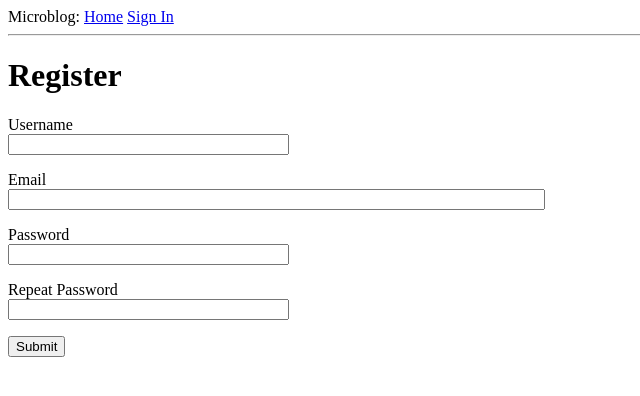
After one commit to richardkhillah/microblog, a Flask app: page /register in a window 1280 px wide. The commit adds this page. Shown: the top 396 px of the page, without its empty margins (0-640 px from the left). Run offline with Flask 2, Linux system fonts and the light colour scheme.

Commit message:
use login, logout and registration

```diff
--- a/app/__init__.py
+++ b/app/__init__.py
@@ -2,10 +2,13 @@ from flask import Flask
 from config import Config
 from flask_sqlalchemy import SQLAlchemy
 from flask_migrate import Migrate
+from flask_login import LoginManager
 
 app = Flask(__name__)
 app.config.from_object(Config)
 db = SQLAlchemy(app)
 migrate = Migrate(app, db)
+login = LoginManager(app)
+login.login_view = 'login'
 
 from app import routes, models
--- a/app/forms.py
+++ b/app/forms.py
@@ -1,9 +1,27 @@
 from flask_wtf import FlaskForm
 from wtforms import StringField, PasswordField, BooleanField, SubmitField
-from wtforms.validators import DataRequired
+from wtforms.validators import DataRequired, ValidationError, Email, EqualTo
+from app.models import User
 
 class LoginForm(FlaskForm):
     username = StringField('Username', validators=[DataRequired()])
     password = PasswordField('Password', validators=[DataRequired()])
     remember_me = BooleanField('Remember Me')
     submit = SubmitField('Submit')
+
+class RegistrationForm(FlaskForm):
+    username = StringField('Username', validators=[DataRequired()])
+    email = StringField('Email', validators=[DataRequired(), Email()])
+    password = PasswordField('Password', validators=[DataRequired()])
+    password2 = PasswordField('Repeat Password', validators=[DataRequired(), EqualTo('password')])
+    submit = SubmitField('Submit')
+
+    def validate_username(self, username):
+        user = User.query.filter_by(username=username.data).first()
+        if user is not None:
+            raise ValidationError('Please use a different username.')
+
+    def validate_email(self, email):
+        user = User.query.filter_by(email=email.data).first()
+        if user is not None:
+            raise ValidationError('Please use a different email address.')
--- a/app/routes.py
+++ b/app/routes.py
@@ -1,9 +1,13 @@
-from flask import render_template, redirect, url_for, flash
-from app import app
-from app.forms import LoginForm
+from flask import render_template, redirect, url_for, flash, request
+from werkzeug.urls import url_parse
+from app import app, db
+from app.models import User
+from app.forms import LoginForm, RegistrationForm
+from flask_login import current_user, login_user, login_required, logout_user
 
 @app.route('/')
 @app.route('/index')
+@login_required
 def index():
     user = {'username': 'Miguel'}
     posts = [
@@ -16,13 +20,40 @@ def index():
             'body': 'The Avengers movie was so cool!'
         }
     ]
-    return render_template('index.html',title='Home', user=user, posts=posts)
+    return render_template('index.html',title='Home', posts=posts)
 
 @app.route('/login', methods=['GET', 'POST'])
 def login():
+    if current_user.is_authenticated:
+        return redirect(url_for('index'))
     form = LoginForm()
     if form.validate_on_submit():
-        flash('Login requested for user {}, remember_me={}'.format(
-            form.username.data, form.remember_me.data))
+        user = User.query.filter_by(username=form.username.data).first()
+        if user is None or not user.check_password(form.password.data):
+            flash('Invalid username or password')
+            return redirect(url_for('login'))
+        login_user(user, remember=form.remember_me.data)
+        next_page = request.args.get('next')
+        if not next_page or url_parse(next_page).netloc != '':
+            next_page = url_for('index')
+        return redirect(next_page)
+    return render_template('login.html', title='Sign In', form=form)
+
+@app.route('/logout')
+def logout():
+    logout_user()
+    return redirect(url_for('index'))
+
+@app.route('/register', methods=['GET', 'POST'])
+def register():
+    if current_user.is_authenticated:
         return redirect(url_for('index'))
-    return render_template('login.html', title='Sign In', form=form)
+    form = RegistrationForm()
+    if form.validate_on_submit():
+        user = User(username=form.username.data, email=form.email.data)
+        user.set_password(form.password.data)
+        db.session.add(user)
+        db.session.commit()
+        flash('Congratulations, you are now a registered user!')
+        return redirect(url_for('login'))
+    return render_template('register.html', title='Register', form=form)
--- a/app/templates/base.html
+++ b/app/templates/base.html
@@ -11,7 +11,11 @@
   <body>
     <div>Microblog:
       <a href="{{ url_for('index') }}">Home</a>
+      {% if current_user.is_anonymous %}
       <a href="{{ url_for('login') }}">Sign In</a>
+      {% else %}
+      <a href="{{ url_for('logout') }}">Sign Out</a>
+      {% endif %}
     </div>
     <hr>
     {% with messages = get_flashed_messages() %}
--- a/app/templates/index.html
+++ b/app/templates/index.html
@@ -1,6 +1,6 @@
 {% extends "base.html" %}
 {% block content %}
-  <h1>Hi, {{ user.username }}</h1>
+  <h1>Hi, {{ current_user.username }}</h1>
   {% for post in posts %}
     <div>
       <p>{{ post.author.username }} says: <b>{{ post.body}}</b></p>
--- a/app/templates/login.html
+++ b/app/templates/login.html
@@ -21,4 +21,5 @@
   <p>{{ form.remember_me() }}{{ form.remember_me.label }}</p>
   <p>{{ form.submit() }}</p>
 </form>
+<p>New User? <a href="{{ url_for('register') }}">Click to Register!</a></p>
 {% endblock %}
--- /dev/null
+++ b/app/templates/register.html
@@ -0,0 +1,37 @@
+{% extends "base.html" %}
+
+{% block content %}
+  <h1>Register</h1>
+  <form action="" method="post">
+    {{ form.hidden_tag() }}
+    <p>
+      {{ form.username.label }}<br>
+      {{ form.username(size=32) }}<br>
+      {% for error in form.username.errors %}
+      <span style="color: red;">[{{ error }}]</span>
+      {% endfor %}
+    </p>
+    <p>
+      {{ form.email.label }}<br>
+      {{ form.email(size=64) }}<br>
+      {% for error in form.email.errors %}
+      <span style="color: red;">[{{ error }}]</span>
+      {% endfor %}
+    </p>
+    <p>
+      {{ form.password.label }}<br>
+      {{ form.password(size=32) }}<br>
+      {% for error in form.password.errors %}
+      <span style="color: red;">[{{ error }}]</span>
+      {% endfor %}
+    </p>
+    <p>
+      {{ form.password2.label }}<br>
+      {{ form.password2(size=32) }}<br>
+      {% for error in form.password2.errors %}
+      <span style="color: red;">[{{ error }}]</span>
+      {% endfor %}
+    </p>
+    <p>{{ form.submit() }}</p>
+  </form>
+{% endblock %}
```
Also changed, not shown: app/models.py (+14 -2 lines), README.md, app.db, 1 other file.
